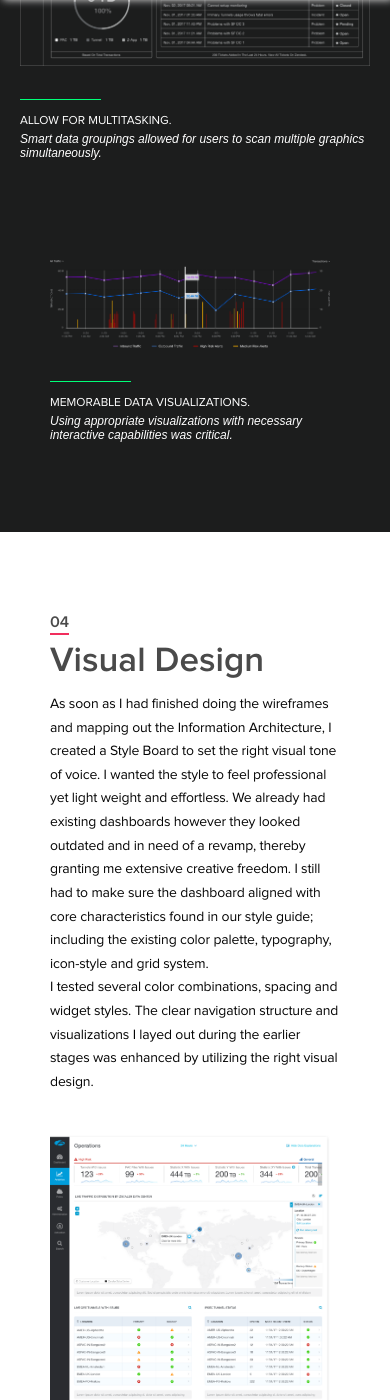
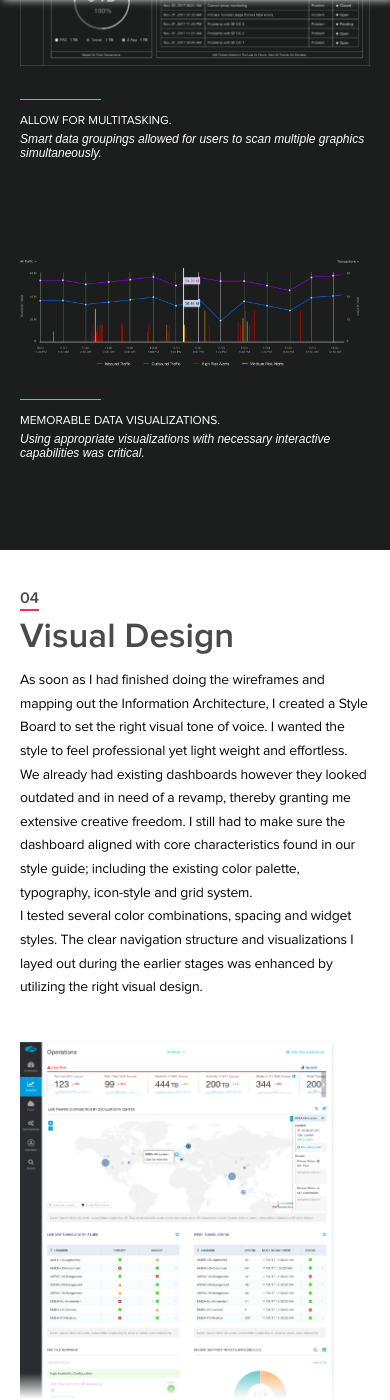
Before and after one commit to rrazd/rrazd.github.io, a Jekyll site: the page built from zscalerCaseStudy.html, in a window 390 px wide and 1400 px high, scrolled down 3056 px. Built offline with Jekyll 4.4.1, drawn with Linux system fonts in a browser that asks for light colours; Markdown is read by kramdown in place of the engine named in the settings.

Commit message:
more responsiveness on mobile

```diff
--- a/assets/css/caseStudy.css
+++ b/assets/css/caseStudy.css
@@ -593,7 +593,8 @@ img.banner-display {
   .id-section.flex-container,
   .prototype-section.flex-container,
   .visual-design.flex-container,
-  .result-section .flex-container {
+  .result-section .flex-container,
+  .zscaler-wireframe-graph-container.zscaler-wireframe-graph-container {
     padding-left: 20px;
     padding-right: 20px;
   }
--- a/assets/css/zscalerCaseStudy.css
+++ b/assets/css/zscalerCaseStudy.css
@@ -167,7 +167,7 @@ img.zscaler-logo {
     flex-direction: column;
   }
   .zscaler-four-five-results-container {
-    padding-top: 82px;
+    padding-top: 40px;
   }
   .zscaler-four-five-results-container .visual-design {
     padding: 0 50px;
@@ -193,7 +193,7 @@ img.zscaler-logo {
   }
   .zscaler-prototype-section.flex-container {
     flex-direction: column;
-    margin-top: 25px;
+    margin-top: 0;
     align-items: flex-start;
   }
   .zscaler-video {
@@ -211,3 +211,9 @@ img.zscaler-logo {
     padding-bottom: 0;
   }
 }
+
+@media only screen and (max-width: 455px) {
+  .zscaler-four-five-results-container .visual-design {
+    padding: 0 20px;
+  }
+}
```
